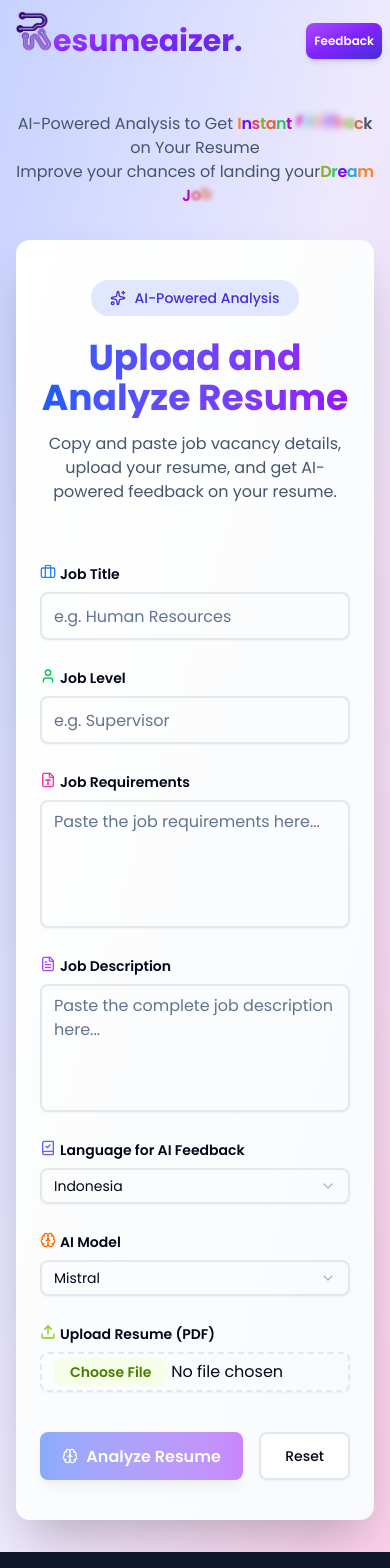
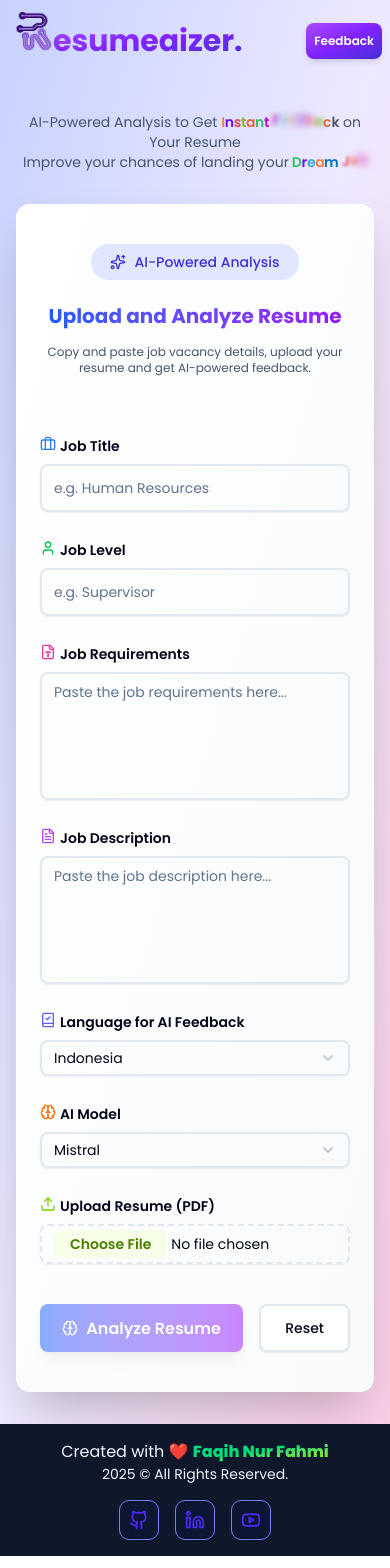
Before and after one commit to faqihfnf/ai-resume-analyzer, a Next.js app: page / in a window 390 px wide. Shown: the top 1568 px of the page. Built offline with nearby package versions, Linux system fonts and the light colour scheme.

Commit message:
refactor: Adjust text sizes and improve descriptions in ResumeForm and HomePage components

```diff
--- a/src/app/page.tsx
+++ b/src/app/page.tsx
@@ -68,13 +68,13 @@ export default function HomePage() {
       {/* Header */}
       <div className="container mx-auto px-4 py-8">
         <div className="mt-20 mb-8 text-center">
-          <p className="text-md mx-auto text-slate-600 md:text-2xl dark:text-slate-400">
+          <p className="mx-auto text-sm text-slate-600 md:text-2xl dark:text-slate-400">
             AI-Powered Analysis to Get <ColourfulText text="Instant Feedback" />{" "}
             {""}
             on Your Resume
             <br />
             Improve your chances of landing your
-            <ColourfulText text="Dream Job" />
+            <ColourfulText text=" Dream Job" />
           </p>
           {/* Get instant feedback on your resume with AI-powered analysis. Improve your chances of landing your dream job */}
         </div>
--- a/src/components/sections/ResumeForm.tsx
+++ b/src/components/sections/ResumeForm.tsx
@@ -115,12 +115,12 @@ export function ResumeForm({ onSubmit, loading }: ResumeFormProps) {
           AI-Powered Analysis
         </div>
 
-        <CardTitle className="bg-gradient-to-r from-blue-600 to-purple-600 bg-clip-text text-4xl font-bold text-transparent">
+        <CardTitle className="bg-gradient-to-r from-blue-600 to-purple-600 bg-clip-text text-xl font-bold text-transparent sm:text-4xl">
           Upload and Analyze Resume
         </CardTitle>
-        <CardDescription className="text-md text-slate-600 dark:text-slate-400">
-          Copy and paste job vacancy details, upload your resume, and get
-          AI-powered feedback on your resume.
+        <CardDescription className="text-xs text-slate-600 sm:text-lg dark:text-slate-400">
+          Copy and paste job vacancy details, upload your resume and get
+          AI-powered feedback.
         </CardDescription>
       </CardHeader>
 
@@ -141,7 +141,7 @@ export function ResumeForm({ onSubmit, loading }: ResumeFormProps) {
               id="jobTitle"
               placeholder="e.g. Human Resources"
               {...register("jobTitle")}
-              className="h-12 border-2 transition-colors focus:border-blue-500"
+              className="sm:text-md h-12 border-2 text-sm transition-colors focus:border-blue-500"
               disabled={loading}
             />
             {errors.jobTitle && (
@@ -167,7 +167,7 @@ export function ResumeForm({ onSubmit, loading }: ResumeFormProps) {
               id="jobLevel"
               placeholder="e.g. Supervisor"
               {...register("jobLevel")}
-              className="h-12 border-2 transition-colors focus:border-green-500"
+              className="sm:text-md h-12 border-2 text-sm transition-colors focus:border-green-500"
               disabled={loading}
             />
             {errors.jobLevel && (
@@ -193,7 +193,7 @@ export function ResumeForm({ onSubmit, loading }: ResumeFormProps) {
               id="jobRequirements"
               placeholder="Paste the job requirements here..."
               {...register("jobRequirements")}
-              className="min-h-32 resize-none border-2 transition-colors focus:border-pink-500"
+              className="sm:text-md min-h-32 resize-none border-2 text-sm transition-colors focus:border-pink-500"
               disabled={loading}
             />
             {errors.jobRequirements && (
@@ -217,9 +217,9 @@ export function ResumeForm({ onSubmit, loading }: ResumeFormProps) {
             </div>
             <Textarea
               id="jobDescription"
-              placeholder="Paste the complete job description here..."
+              placeholder="Paste the job description here..."
               {...register("jobDescription")}
-              className="min-h-32 resize-none border-2 transition-colors focus:border-purple-500"
+              className="sm:text-md min-h-32 resize-none border-2 text-sm transition-colors focus:border-purple-500"
               disabled={loading}
             />
             {errors.jobDescription && (
@@ -334,7 +334,7 @@ export function ResumeForm({ onSubmit, loading }: ResumeFormProps) {
                 type="file"
                 accept="application/pdf"
                 onChange={handleFileChange}
-                className="h-10 cursor-pointer border-2 border-dashed transition-colors file:rounded-md file:border-0 file:bg-lime-50 file:px-4 file:text-sm file:font-semibold file:text-lime-700 hover:file:bg-lime-100 focus:border-lime-500"
+                className="h-10 cursor-pointer border-2 border-dashed text-sm transition-colors file:rounded-md file:border-0 file:bg-lime-50 file:px-4 file:text-sm file:font-semibold file:text-lime-700 hover:file:bg-lime-100 focus:border-lime-500"
                 disabled={loading}
               />
               {file && (
```
